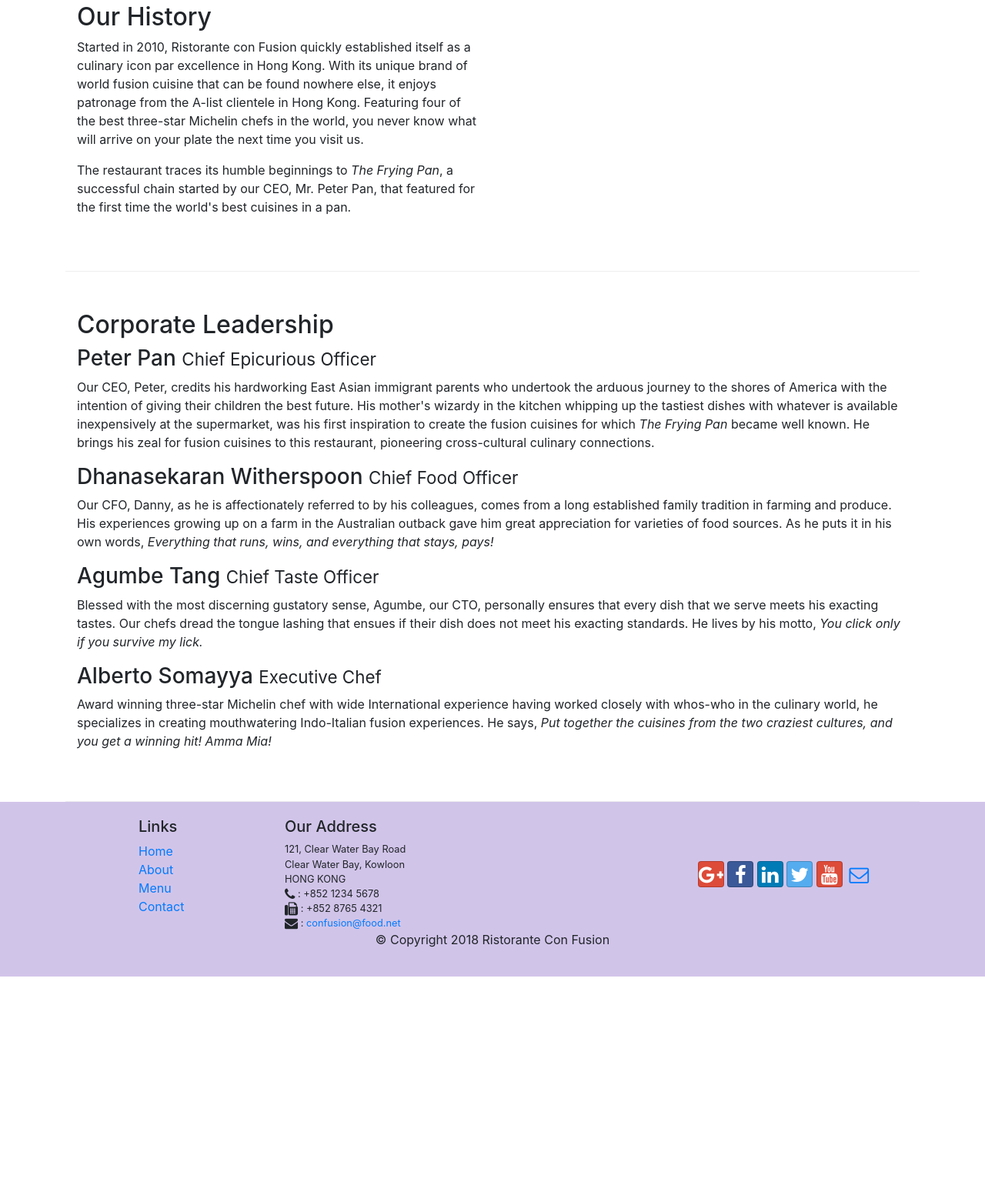
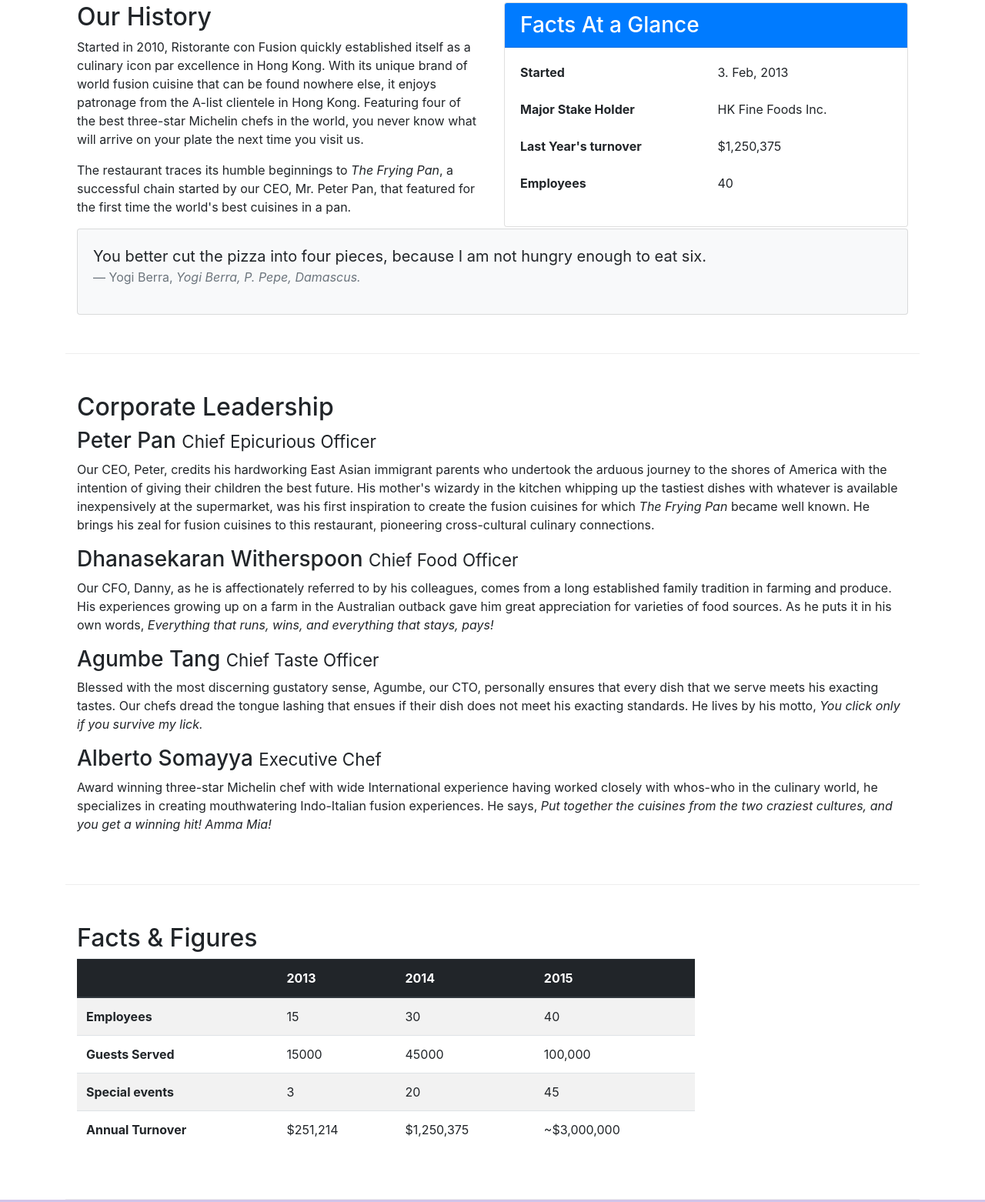
Before and after one commit to Abbieyu/Coursera-Bootstrap, a website: page aboutus.html in a window 1280 px wide. Shown: the part 462-2024 px from the top of the page at 77% size. Before the commit the page ends 1731 px from the top, so only its background shows below. Drawn offline with nearby package versions, Linux system fonts and the light colour scheme.

Commit message:
Tables and Cards

```diff
--- a/aboutus.html
+++ b/aboutus.html
@@ -63,7 +63,38 @@
                 <p>Started in 2010, Ristorante con Fusion quickly established itself as a culinary icon par excellence in Hong Kong. With its unique brand of world fusion cuisine that can be found nowhere else, it enjoys patronage from the A-list clientele in Hong Kong.  Featuring four of the best three-star Michelin chefs in the world, you never know what will arrive on your plate the next time you visit us.</p>
                 <p>The restaurant traces its humble beginnings to <em>The Frying Pan</em>, a successful chain started by our CEO, Mr. Peter Pan, that featured for the first time the world's best cuisines in a pan.</p>
             </div>
-            <div>
+            <div class="col-sm">
+                <div class="card">
+                    <h3 class="card-header bg-primary text-white">Facts At a Glance</h3>
+                    <div class="card-body">
+                        <dl class="row">
+                            <dt class="col-6">Started</dt>
+                            <dd class="col-6">3. Feb, 2013</dd>
+                        </dl>
+                        <dl class="row">
+                                <dt class="col-6">Major Stake Holder</dt>
+                                <dd class="col-6">HK Fine Foods Inc.</dd>
+                        </dl>
+                        <dl class="row">
+                                <dt class="col-6">Last Year's turnover</dt>
+                                <dd class="col-6">$1,250,375</dd>
+                        </dl>
+                        <dl class="row">
+                                <dt class="col-6">Employees</dt>
+                                <dd class="col-6">40</dd>
+                        </dl>
+                    </div>
+                </div>
+            </div>
+            <div class="col-12">
+                <div class="card card-body bg-light">
+                    <blockquote class="blockquote">
+                        <p class="mb-0">You better cut the pizza into four pieces, because I am not hungry enough to eat six.</p>
+                        <footer class="blockquote-footer">Yogi Berra,
+                            <cite title="Source Title">Yogi Berra, P. Pepe, Damascus.</cite>
+                        </footer>
+                    </blockquote>
+                </div>
             </div>
         </div>
 
@@ -82,6 +113,48 @@
             </div>
        </div>
 
+       <div class="row row-content">
+           <div class="col-12 col-sm-9">
+               <h2>Facts &amp; Figures</h2>
+               <table class="table table-striped">
+                    <thead class="thead-dark">
+                        <tr>
+                            <th scope="col"></th>
+                            <th scope="col">2013</th>
+                            <th scope="col">2014</th>
+                            <th scope="col">2015</th>
+                        </tr>
+                    </thead>
+                    <tr>
+                        <th scope="col">Employees</th>
+                        <td scope="col">15</td>
+                        <td scope="col">30</td>
+                        <td scope="col">40</td>
+                    </tr>
+                    <tr>
+                        <th scope="col">Guests Served</th>
+                        <td scope="col">15000</td>
+                        <td scope="col">45000</td>
+                        <td scope="col">100,000</td>
+                    </tr>
+                    <tr>
+                        <th scope="col">Special events</th>
+                        <td scope="col">3</td>
+                        <td scope="col">20</td>
+                        <td scope="col">45</td>
+                    </tr>
+                    <tr>
+                        <th scope="col">Annual Turnover</th>
+                        <td scope="col">$251,214</td>
+                        <td scope="col">$1,250,375</td>
+                        <td scope="col">~$3,000,000</td>
+                    </tr>
+               </table>
+           </div>
+           <div class="col-12 col-sm-3">
+
+           </div>
+       </div>
     </div>
 
     <footer class="footer">
```
